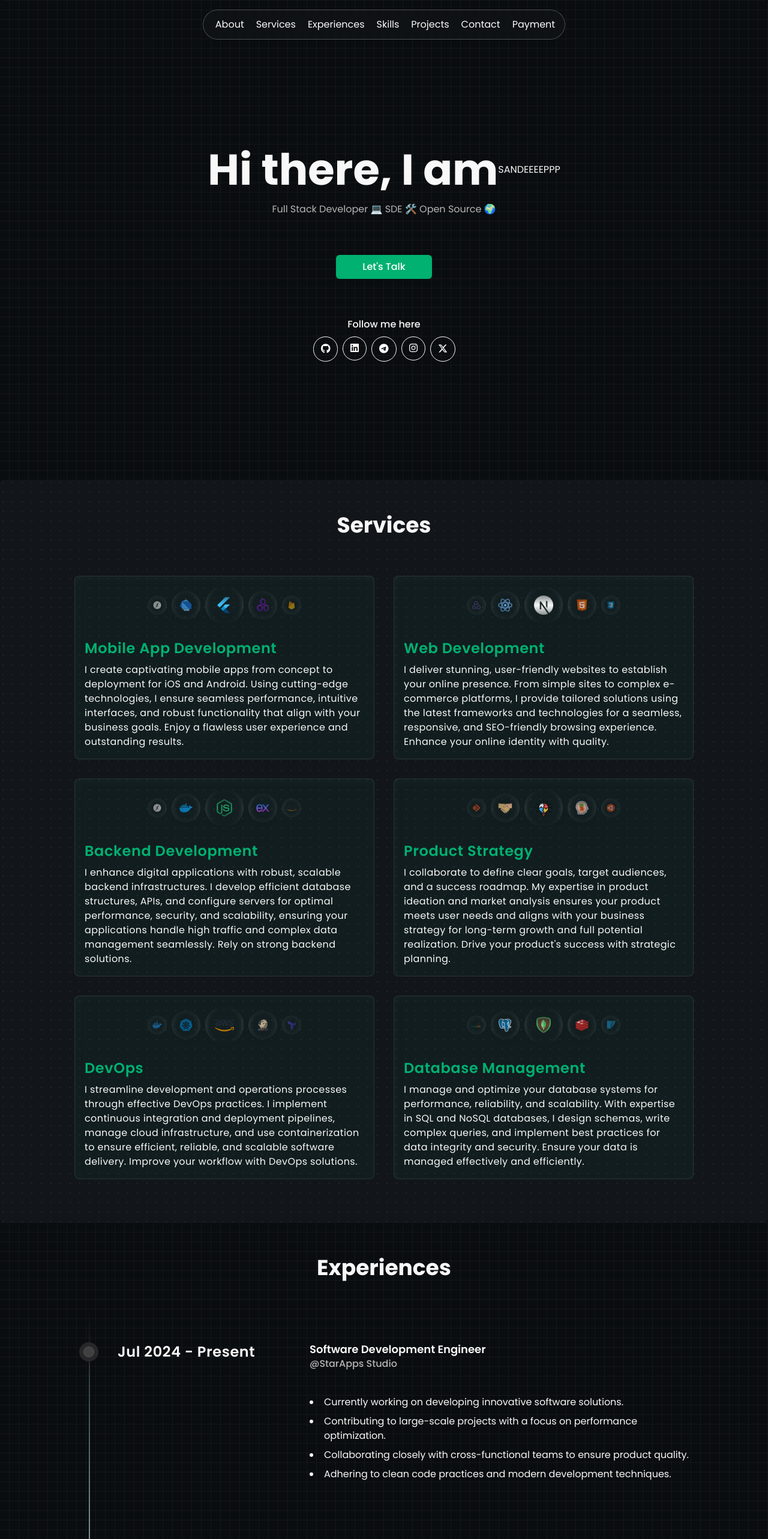
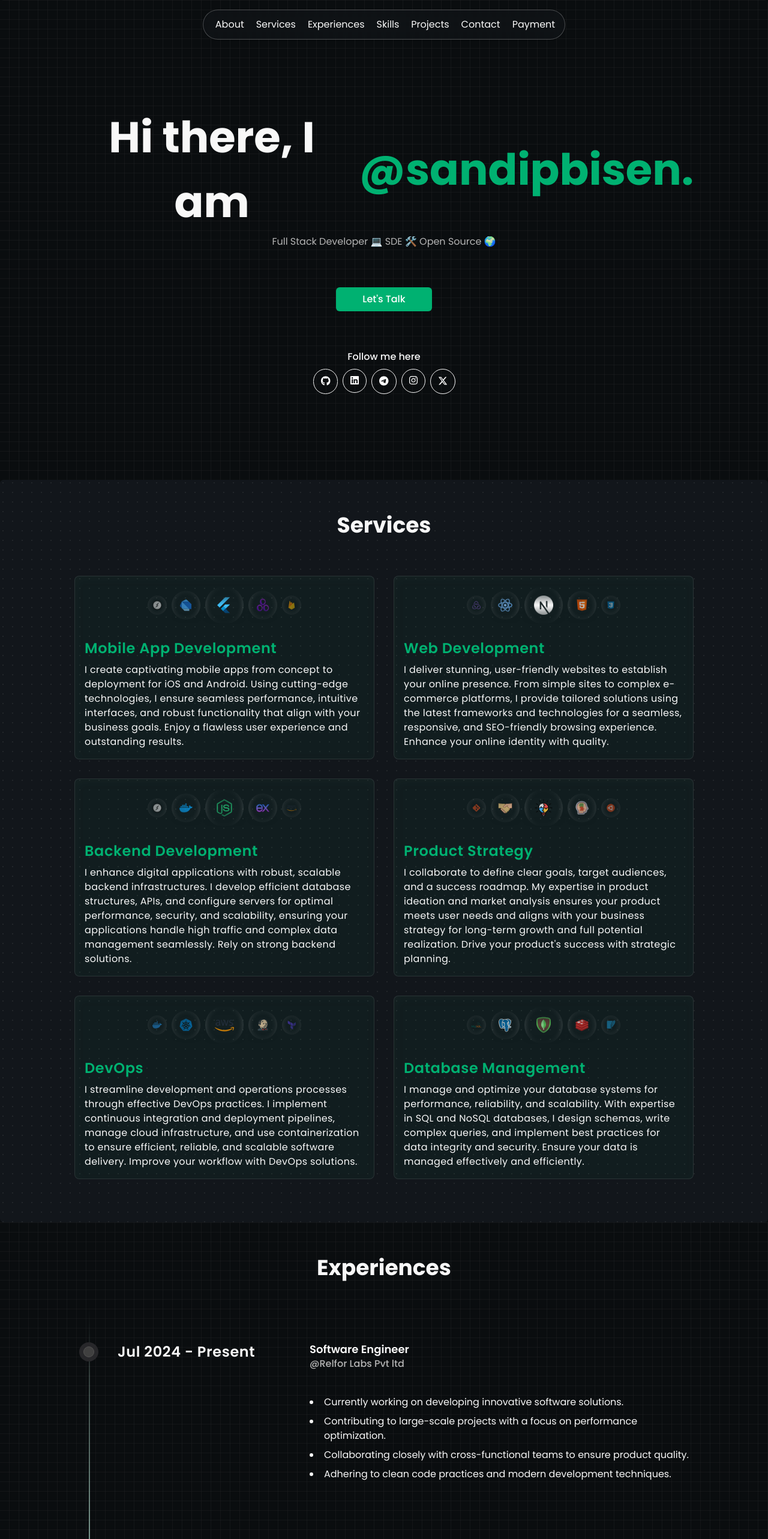
Before and after one commit to sandipbisen08/portfolio, a Next.js app: page / in a window 1280 px wide. Shown: the top 2566 px of the page at 60% size. Built offline with nearby package versions, Linux system fonts and the light colour scheme; what tailwindcss-debug-screens would draw is missing.

Commit message:
contact details changes

```diff
--- a/src/components/home/Section1.tsx
+++ b/src/components/home/Section1.tsx
@@ -20,11 +20,10 @@ const HomeSection1 = ({ id }: Readonly<{ id: string }>) => {
             <p className="text-2xl/normal sm:text-3xl/normal md:text-5xl/normal lg:text-6xl/normal xl:text-7xl/normal dark:text-[var(--textColor)] text-[var(--textColor)] font-bold text-center">
               Hi there, I am
             </p>
-            SANDEEEEPPP
-            {/* <FlipWords
-              words={["Nikhil Rajput.", "@nixrajput."]}
+            <FlipWords
+              words={["Sandip Bisen.", "@sandipbisen."]}
               className="text-2xl/normal sm:text-3xl/normal md:text-5xl/normal lg:text-6xl/normal xl:text-7xl/normal dark:text-[var(--primaryColor)] text-[var(--primaryColor)] font-bold text-center"
-            /> */}
+            />
           </div>
           <p className="text-sm/normal md:text-base/normal dark:text-[var(--textColorLight)] text-[var(--textColorLight)]">
             Full Stack Developer 💻 SDE 🛠️ Open Source 🌍
--- a/src/constants/strings.ts
+++ b/src/constants/strings.ts
@@ -4,24 +4,24 @@ class Strings {
   static telegramUsername = "nixrajput";
 
   static github = "GitHub";
-  static githubLink = "https://www.github.com/nixrajput";
-  static githubUsername = "nixrajput";
+  static githubLink = "https://www.github.com/sandipbisen08";
+  static githubUsername = "sandipbisen08";
 
   static linkedIn = "LinkedIn";
-  static linkedInLink = "https://www.linkedin.com/in/nixrajput";
-  static linkedInUsername = "nixrajput";
+  static linkedInLink = "https://www.linkedin.com/in/sandip-bisen-50258612b";
+  static linkedInUsername = "Sandip Bisen";
 
   static instagram = "Instagram";
-  static instagramLink = "https://www.instagram.com/nixrajput";
-  static instagramUsername = "nixrajput";
+  static instagramLink = "https://www.instagram.com/sandipbisen08";
+  static instagramUsername = "sandipbisen08";
 
   static twitter = "Twitter";
   static twitterLink = "https://www.twitter.com/nixrajput07";
   static twitterUsername = "nixrajput07";
 
   static email = "Email";
-  static primaryEmailLink = "mailto:nkr.nikhil.nkr@gmail.com";
-  static primaryEmail = "nkr.nikhil.nkr@gmail.com";
+  static primaryEmailLink = "mailto:sandipofficial15@gmail.com";
+  static primaryEmail = "sandipofficial15@gmail.com";
 
   static buyMeACoffee = "BuyMeACoffee";
   static buyMeACoffeeLink = "https://buymeacoffee.com/nixrajput";
--- a/src/data/experiences.ts
+++ b/src/data/experiences.ts
@@ -2,8 +2,8 @@ import { IExperienceItem } from "@/types";
 
 const experiences: IExperienceItem[] = [
   {
-    designation: "Software Development Engineer",
-    company: "StarApps Studio",
+    designation: "Software Engineer",
+    company: "Relfor Labs Pvt ltd",
     startDate: "Jul 2024",
     isCurrentJob: true,
     location: "Pune, India",
--- a/src/data/skills.ts
+++ b/src/data/skills.ts
@@ -14,11 +14,11 @@ const skills: ISkillListItem[] = [
         level: SkillLevel.Intermediate,
         icon: "/skills/typescript.svg",
       },
-      {
-        title: "Dart",
-        level: SkillLevel.Expert,
-        icon: "/skills/dart.svg",
-      },
+      // {
+      //   title: "Dart",
+      //   level: SkillLevel.Expert,
+      //   icon: "/skills/dart.svg",
+      // },
     ],
   },
   {
```
